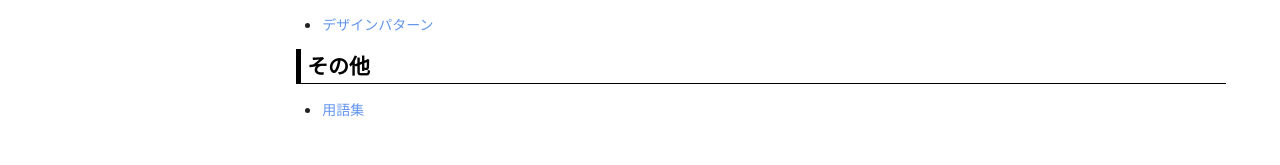
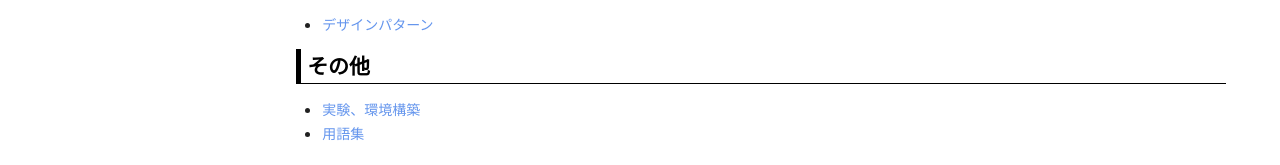
Before and after one commit to jetbead/AtCoderHeuristicContestMemo, an MkDocs documentation site: the page built from docs/Library/index.md, in a window 1280 px wide and 1146 px high. Shown: the part 978-1143 px from the top of the window. Built offline with MkDocs 1.6.1 and Material for MkDocs 9.7.7, drawn with Linux system fonts in a browser that asks for light colours; some web fonts are replaced.

Commit message:
Update index.md

```diff
--- a/docs/Library/index.md
+++ b/docs/Library/index.md
@@ -40,4 +40,5 @@
 
 ## その他
 
+- [実験、環境構築](./experiments.md)
 - [用語集](./glossary.md)
```
